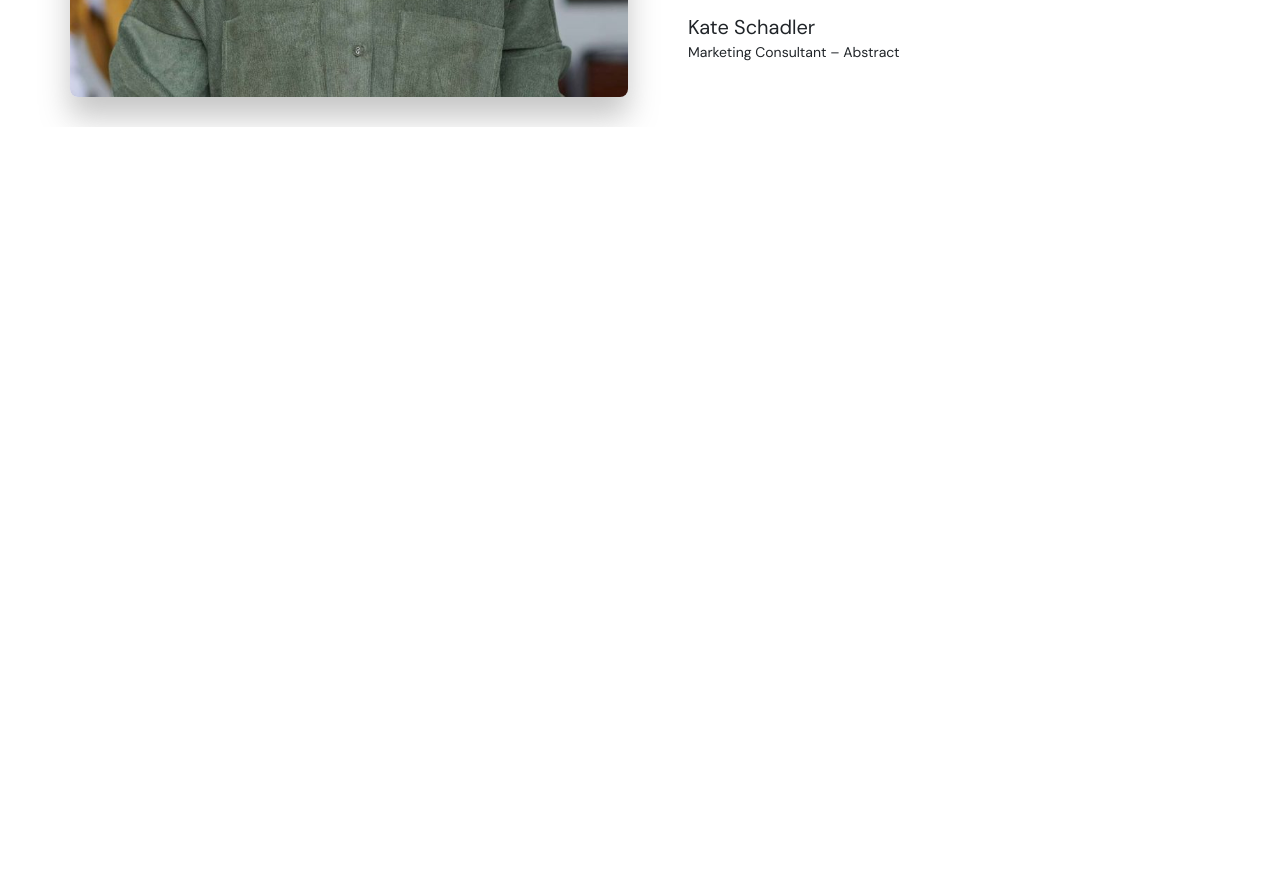
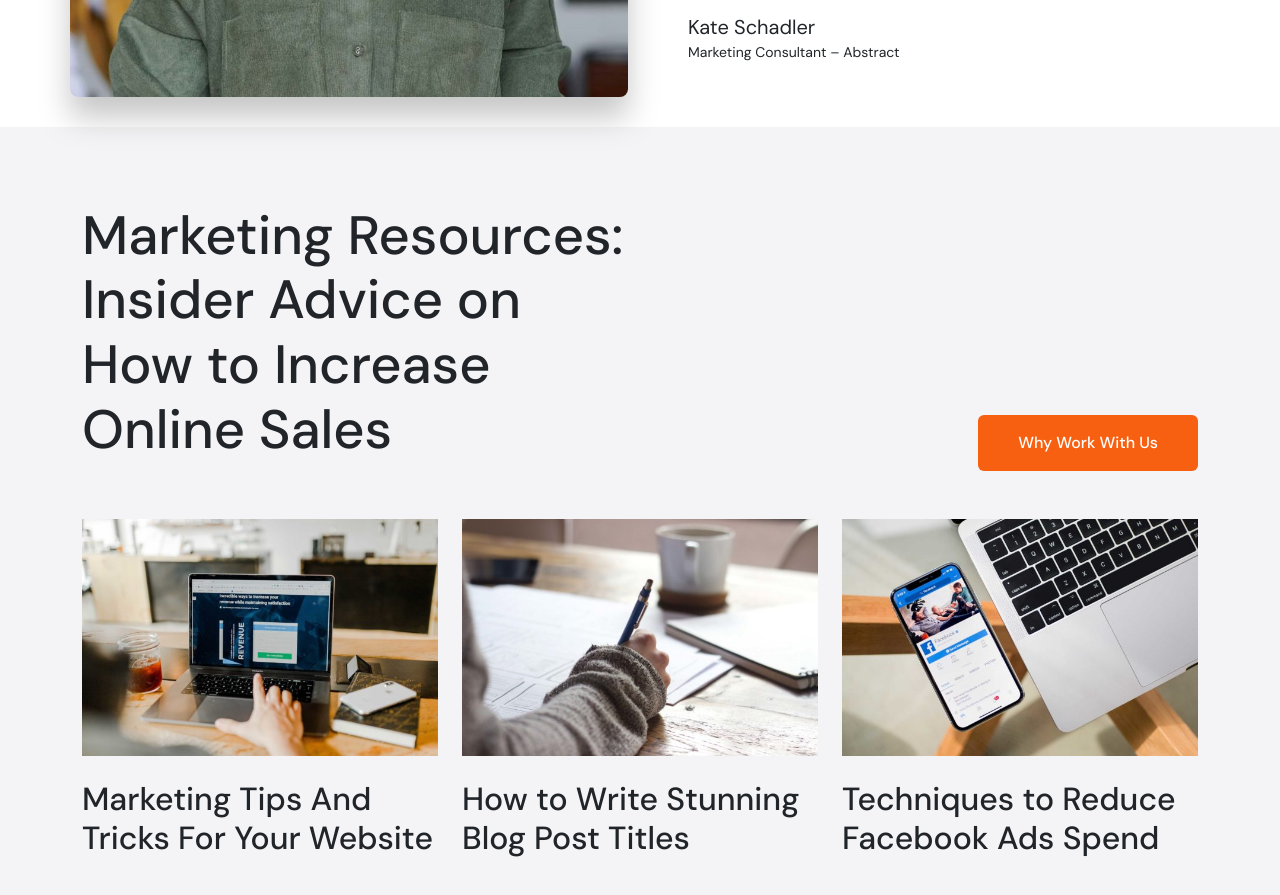
Before and after one commit to Trotteriniku/proj-html-vuejs, a Vue app: page / in a window 1280 px wide. Shown: the part 7040-7935 px from the top of the page. Before the commit the page ends 7167 px from the top, so only its background shows below. Built offline with nearby package versions, Linux system fonts and the light colour scheme.

Commit message:
marketing resources sec

```diff
--- a/src/App.vue
+++ b/src/App.vue
@@ -182,7 +182,7 @@
 
     </section>
     <!-- team marketing expert -->
-    <section class="container p-0">
+    <section class="container p-0" style="padding-bottom: 4%;">
 
       <div class="row">
           <div class="col-6">
@@ -196,9 +196,45 @@
             <p style="font-size: 14px;">Marketing Consultant – Abstract</p>
           </div>
         </div>
-    </section>
+    </section >
+    <!-- marketing resources -->
+    <section style="background-color: #f4f4f6; padding-bottom: 6%; padding-top: 6%;" >
+        <div class="container">
+          <div class="d-flex justify-content-between align-items-baseline ">
 
 
+          <h2 class="w-50" style="font-size: 54px;">Marketing Resources: Insider Advice on How to Increase Online Sales</h2>
+
+          <button class="btn btn-my2-outline-success align-self-end my-btn mt-3 px-4 py-3 " style="min-width: 100px;" ><span class="mx-3 fw-medium  ">Why Work With Us</span></button>
+        </div>
+
+
+          <div class="row pt-5">
+            <div class="col-4">
+              <div>
+                <img src="./assets/imagesNotDinamic/blog-posts-6-600x400.jpg " alt="" class="w-100">
+              </div>
+              <h2 class="pt-4">Marketing Tips And Tricks For Your Website</h2>
+            </div>
+
+            <div class="col-4">
+              <div>
+                <img src="./assets/imagesNotDinamic/blog-posts-5-600x400.jpg" alt="" class="w-100">
+              </div>
+              <h2 class="pt-4">How to Write Stunning Blog Post Titles</h2>
+            </div>
+
+            <div class="col-4">
+              <div>
+                <img src="./assets/imagesNotDinamic/blog-posts-4-600x400.jpg" alt="" class="w-100">
+              </div>
+              <h2 class="pt-4">Techniques to Reduce Facebook Ads Spend</h2>
+            </div>
+          </div>
+
+
+        </div>
+    </section>
   </main>
 </template>
 
```
